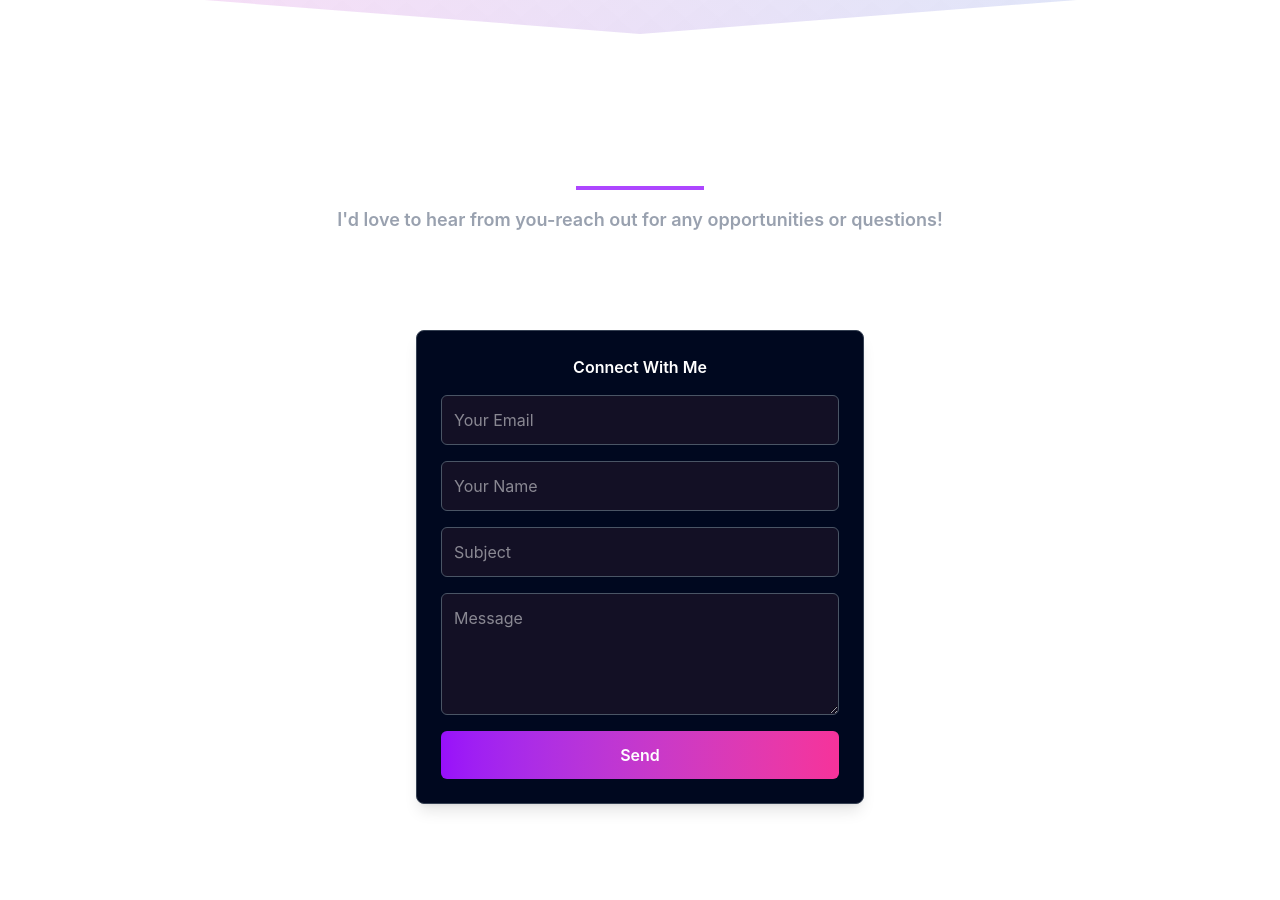
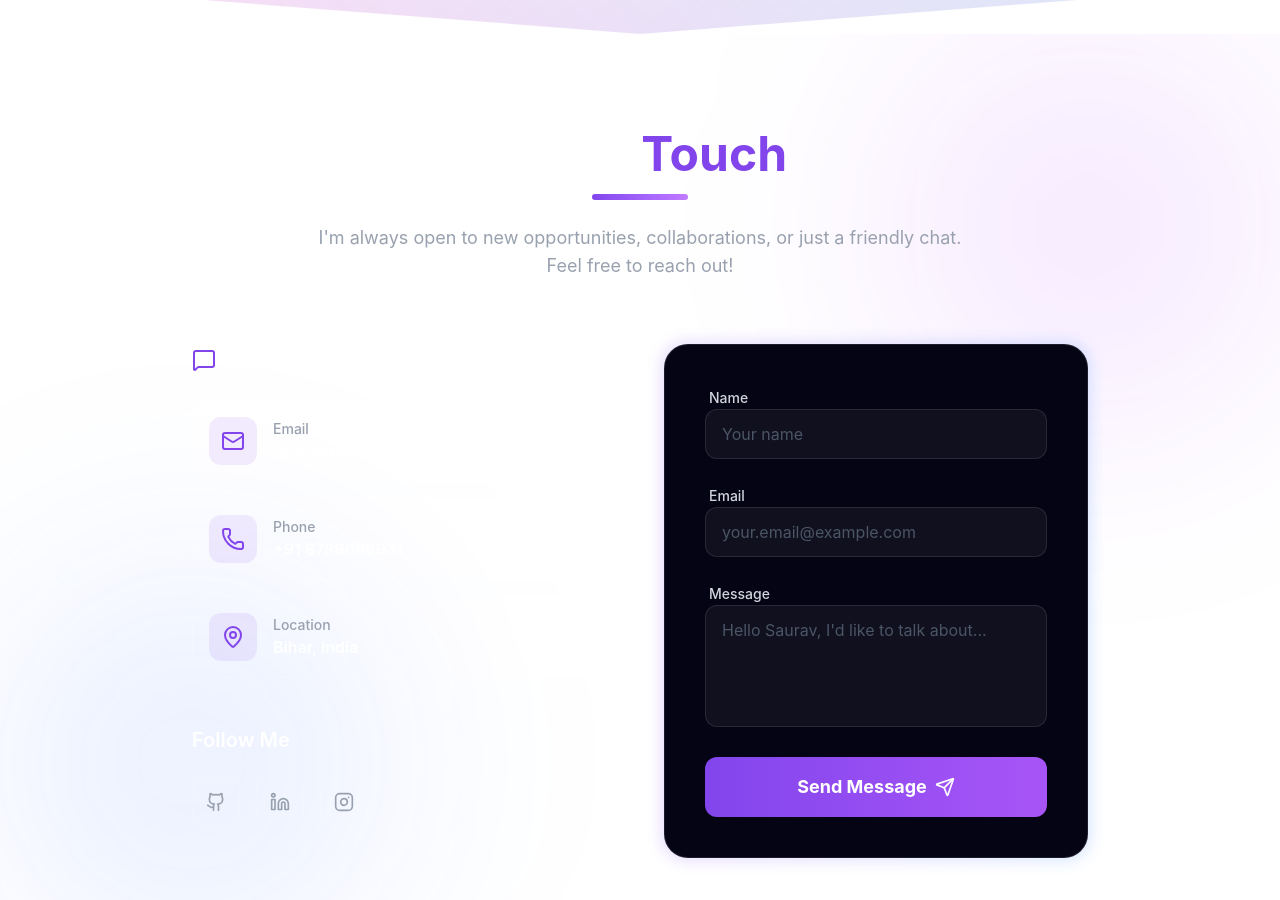
Before and after one commit to Sauravdeep01/portfolio, a React (Vite) app: page / in a window 1280 px wide. Shown: the part 5560-6460 px from the top of the page. Built offline with nearby package versions, Linux system fonts and the light colour scheme.

Commit message:
modify: contact.jsx

```diff
--- a/src/Components/Contact/Contact.jsx
+++ b/src/Components/Contact/Contact.jsx
@@ -1,15 +1,18 @@
 import { useRef, useState } from "react"
 import { ToastContainer, toast } from 'react-toastify'
+import { motion } from 'framer-motion'
+import { Mail, Phone, MapPin, Github, Linkedin, Send, MessageSquare, Instagram, ExternalLink } from 'lucide-react'
 import "react-toastify/dist/ReactToastify.css"
 import emailjs from '@emailjs/browser'
+import Reveal from '../Reveal'
 
 function Contact() {
-
     const form = useRef();
-    const [isSent, setIsSent] = useState(false)
+    const [isLoading, setIsLoading] = useState(false)
 
     const sendEmail = (e) => {
         e.preventDefault();
+        setIsLoading(true);
 
         emailjs
             .sendForm(
@@ -20,8 +23,8 @@ function Contact() {
             )
             .then(
                 () => {
-                    setIsSent(true);
-                    form.current.reset(); // Reset form fields after sending
+                    setIsLoading(false);
+                    form.current.reset();
                     toast.success("Message sent successfully! ✅", {
                         position: "top-right",
                         autoClose: 3000,
@@ -33,68 +36,192 @@ function Contact() {
                     });
                 },
                 (error) => {
+                    setIsLoading(false);
                     toast.error("Error Sending Message.", error);
-                    toast.error("Failed to send Message. Please Try Again.", {
-                        position: "top-right",
-                        autoClose: 3000,
-                        hideProgressBar: false,
-                        closeOnClick: true,
-                        pauseOnHover: true,
-                        draggable: true,
-                        theme: 'dark',
-                    });
                 }
             )
+    }
 
+    const contactInfo = [
+        {
+            icon: <Mail className="w-6 h-6" />,
+            label: "Email",
+            value: "sauravdeep1711@gmail.com",
+            link: "mailto:sauravdeep1711@gmail.com"
+        },
+        {
+            icon: <Phone className="w-6 h-6" />,
+            label: "Phone",
+            value: "+91 8789098931"
+        },
+        {
+            icon: <MapPin className="w-6 h-6" />,
+            label: "Location",
+            value: "Bihar, India"
         }
+    ]
+
+    const socialLinks = [
+        { icon: <Github className="w-5 h-5" />, link: "https://github.com/Sauravdeep01", name: "GitHub" },
+        { icon: <Linkedin className="w-5 h-5" />, link: "https://www.linkedin.com/in/saurav-deep-1b2853298/", name: "LinkedIn" },
+        { icon: <Instagram className="w-5 h-5" />, link: "https://www.instagram.com/behind__you.16/", name: "Instagram" },
+    ]
 
     return (
         <section
             id="contact"
-            className="flex flex-col justify-center items-center py-24 px-[12vw] md:px-[7vw] lg:px-[20vw] scroll-mt-10"
+            className="relative py-24 px-[7vw] lg:px-[15vw] scroll-mt-24 overflow-hidden"
         >
-
             <ToastContainer />
 
-            {/* Section Title */}
+            {/* Background Decorative Elements */}
+            <div className="absolute top-0 right-0 -z-10 w-96 h-96 bg-purple-600/10 blur-[120px] rounded-full" />
+            <div className="absolute bottom-0 left-0 -z-10 w-96 h-96 bg-blue-600/10 blur-[120px] rounded-full" />
+
+            <div className="max-w-7xl mx-auto">
+                {/* Section Header */}
                 <div className="text-center mb-16">
-                <h2 className="text-4xl font-bold text-white">CONTACT</h2>
-                <div className="w-32 h-1 bg-purple-500 mx-auto mt-4"></div>
-                <p className="text-gray-400 mt-4 text-lg font-semibold">
-                    I'd love to hear from you-reach out for any opportunities or questions!
+                    <Reveal width="100%">
+                        <h2 className="text-4xl md:text-5xl font-bold text-white mb-4">
+                            Get In <span className="text-[#8245ec]">Touch</span>
+                        </h2>
+                        <div className="w-24 h-1.5 bg-gradient-to-r from-[#8245ec] to-purple-400 mx-auto rounded-full mb-6"></div>
+                        <p className="text-gray-400 text-lg max-w-2xl mx-auto">
+                            I'm always open to new opportunities, collaborations, or just a friendly chat.
+                            Feel free to reach out!
                         </p>
+                    </Reveal>
                 </div>
 
+                <div className="grid grid-cols-1 lg:grid-cols-2 gap-12 items-start">
+                    {/* Left Side: Info & Socials */}
+                    <motion.div
+                        initial={{ opacity: 0, x: -50 }}
+                        whileInView={{ opacity: 1, x: 0 }}
+                        transition={{ duration: 0.6, delay: 0.2 }}
+                        viewport={{ once: true }}
+                        className="space-y-8"
+                    >
+                        <div className="space-y-6">
+                            <h3 className="text-2xl font-semibold text-white mb-6 flex items-center gap-2">
+                                <MessageSquare className="text-[#8245ec]" /> Let's Connect
+                            </h3>
 
-            {/* Contact Form */}
-            <div class="mt-8 w-full max-w-md bg-[#00081f] p-6 rounded-lg shadow-lg border border-gray-700">
-                <div class="className='text-xl font-semibold text-white text-center">
-                    Connect With Me
+                            <div className="grid gap-4">
+                                {contactInfo.map((info, index) => {
+                                    const isLink = !!info.link;
+                                    const CardWrapper = isLink ? 'a' : 'div';
+
+                                    return (
+                                        <CardWrapper
+                                            key={index}
+                                            href={info.link}
+                                            target={isLink ? "_blank" : undefined}
+                                            rel={isLink ? "noopener noreferrer" : undefined}
+                                            className={`group flex items-center gap-4 p-4 rounded-2xl bg-white/5 border border-white/10 transition-all duration-300 ${isLink ? 'hover:border-[#8245ec]/50 cursor-pointer' : ''}`}
+                                        >
+                                            <div className="w-12 h-12 flex items-center justify-center rounded-xl bg-[#8245ec]/10 text-[#8245ec] group-hover:bg-[#8245ec] group-hover:text-white transition-all duration-300">
+                                                {info.icon}
+                                            </div>
+                                            <div>
+                                                <p className="text-sm text-gray-400 font-medium">{info.label}</p>
+                                                <p className="text-white font-semibold group-hover:text-[#8245ec] transition-colors">{info.value}</p>
+                                            </div>
+                                        </CardWrapper>
+                                    )
+                                })}
+                            </div>
                         </div>
 
-                <form ref={form} onSubmit={sendEmail} className='mt-4 flex flex-col space-y-4'>
-                    <input type="email" name="user_email" placeholder='Your Email' required
-                        class="w-full p-3 rounded-md bg-[#131025] text-white border border-gray-600 focus:outline-none focus:border-purple-500"
+                        <div className="pt-4">
+                            <h3 className="text-xl font-semibold text-white mb-6">Follow Me</h3>
+                            <div className="flex gap-4">
+                                {socialLinks.map((social, index) => (
+                                    <motion.a
+                                        key={index}
+                                        href={social.link}
+                                        target="_blank"
+                                        rel="noopener noreferrer"
+                                        whileHover={{ y: -5, scale: 1.1 }}
+                                        whileTap={{ scale: 0.9 }}
+                                        className="w-12 h-12 flex items-center justify-center rounded-xl bg-white/5 border border-white/10 text-gray-400 hover:text-white hover:border-[#8245ec] hover:bg-[#8245ec]/20 transition-all"
+                                        title={social.name}
+                                    >
+                                        {social.icon}
+                                    </motion.a>
+                                ))}
+                            </div>
+                        </div>
+                    </motion.div>
+
+                    {/* Right Side: Form */}
+                    <motion.div
+                        initial={{ opacity: 0, x: 50 }}
+                        whileInView={{ opacity: 1, x: 0 }}
+                        transition={{ duration: 0.6, delay: 0.4 }}
+                        viewport={{ once: true }}
+                        className="relative"
+                    >
+                        <div className="absolute -inset-0.5 bg-gradient-to-r from-[#8245ec] to-blue-500 rounded-3xl blur opacity-20"></div>
+                        <div className="relative bg-[#050414] border border-white/10 rounded-3xl p-8 md:p-10 backdrop-blur-xl">
+                            <form ref={form} onSubmit={sendEmail} className="space-y-6">
+                                <div className="space-y-6">
+                                    <div className="space-y-2">
+                                        <label className="text-sm font-medium text-gray-300 ml-1">Name</label>
+                                        <input
+                                            type="text"
+                                            name="user_name"
+                                            placeholder="Your name"
+                                            required
+                                            className="w-full px-4 py-3 bg-white/5 border border-white/10 rounded-xl text-white placeholder:text-gray-600 focus:outline-none focus:border-[#8245ec] focus:ring-1 focus:ring-[#8245ec]/50 transition-all"
                                         />
-                    <input type="text" name="user_name" placeholder='Your Name' required
-                        class="w-full p-3 rounded-md bg-[#131025] text-white border border-gray-600 focus:outline-none focus:border-purple-500"
+                                    </div>
+                                    <div className="space-y-2">
+                                        <label className="text-sm font-medium text-gray-300 ml-1">Email</label>
+                                        <input
+                                            type="email"
+                                            name="user_email"
+                                            placeholder="your.email@example.com"
+                                            required
+                                            className="w-full px-4 py-3 bg-white/5 border border-white/10 rounded-xl text-white placeholder:text-gray-600 focus:outline-none focus:border-[#8245ec] focus:ring-1 focus:ring-[#8245ec]/50 transition-all"
                                         />
-                    <input type="text" name="subject" placeholder='Subject' required
-                        class="w-full p-3 rounded-md bg-[#131025] text-white border border-gray-600 focus:outline-none focus:border-purple-500"
-                    />
-                    <textarea name="message" placeholder='Message' rows="4"
-                        class="w-full p-3 rounded-md bg-[#131025] text-white border border-gray-600 focus:outline-none focus:border-purple-500">
-                    </textarea>
+                                    </div>
+                                </div>
 
-                    {/* Send Button */}
-                    <button type='submit'
-                        className='w-full bg-linear-to-r from-purple-600 to-pink-500 py-3 text-white font-semibold rounded-md hover:opacity-90 transition'
+                                <div className="space-y-2">
+                                    <label className="text-sm font-medium text-gray-300 ml-1">Message</label>
+                                    <textarea
+                                        name="message"
+                                        placeholder="Hello Saurav, I'd like to talk about..."
+                                        rows="4"
+                                        required
+                                        className="w-full px-4 py-3 bg-white/5 border border-white/10 rounded-xl text-white placeholder:text-gray-600 focus:outline-none focus:border-[#8245ec] focus:ring-1 focus:ring-[#8245ec]/50 transition-all resize-none"
+                                    ></textarea>
+                                </div>
+
+                                <motion.button
+                                    type="submit"
+                                    disabled={isLoading}
+                                    whileHover={{ scale: 1.02 }}
+                                    whileTap={{ scale: 0.98 }}
+                                    className={`w-full flex items-center justify-center gap-2 py-4 px-6 rounded-xl text-white font-bold text-lg transition-all duration-300 ${isLoading
+                                        ? "bg-gray-700 cursor-not-allowed"
+                                        : "bg-gradient-to-r from-[#8245ec] to-[#a855f7] hover:shadow-[0_0_20px_rgba(130,69,236,0.4)]"
+                                        }`}
                                 >
-                        Send
-                    </button>
+                                    {isLoading ? (
+                                        <div className="w-6 h-6 border-2 border-white/30 border-t-white rounded-full animate-spin"></div>
+                                    ) : (
+                                        <>
+                                            Send Message <Send className="w-5 h-5" />
+                                        </>
+                                    )}
+                                </motion.button>
                             </form>
                         </div>
-
+                    </motion.div>
+                </div>
+            </div>
         </section>
     )
 }
```
Also changed, not shown: 1 other file (tests, documents, lock files or other folders). Lines whose indentation alone changed are shown as unchanged.
